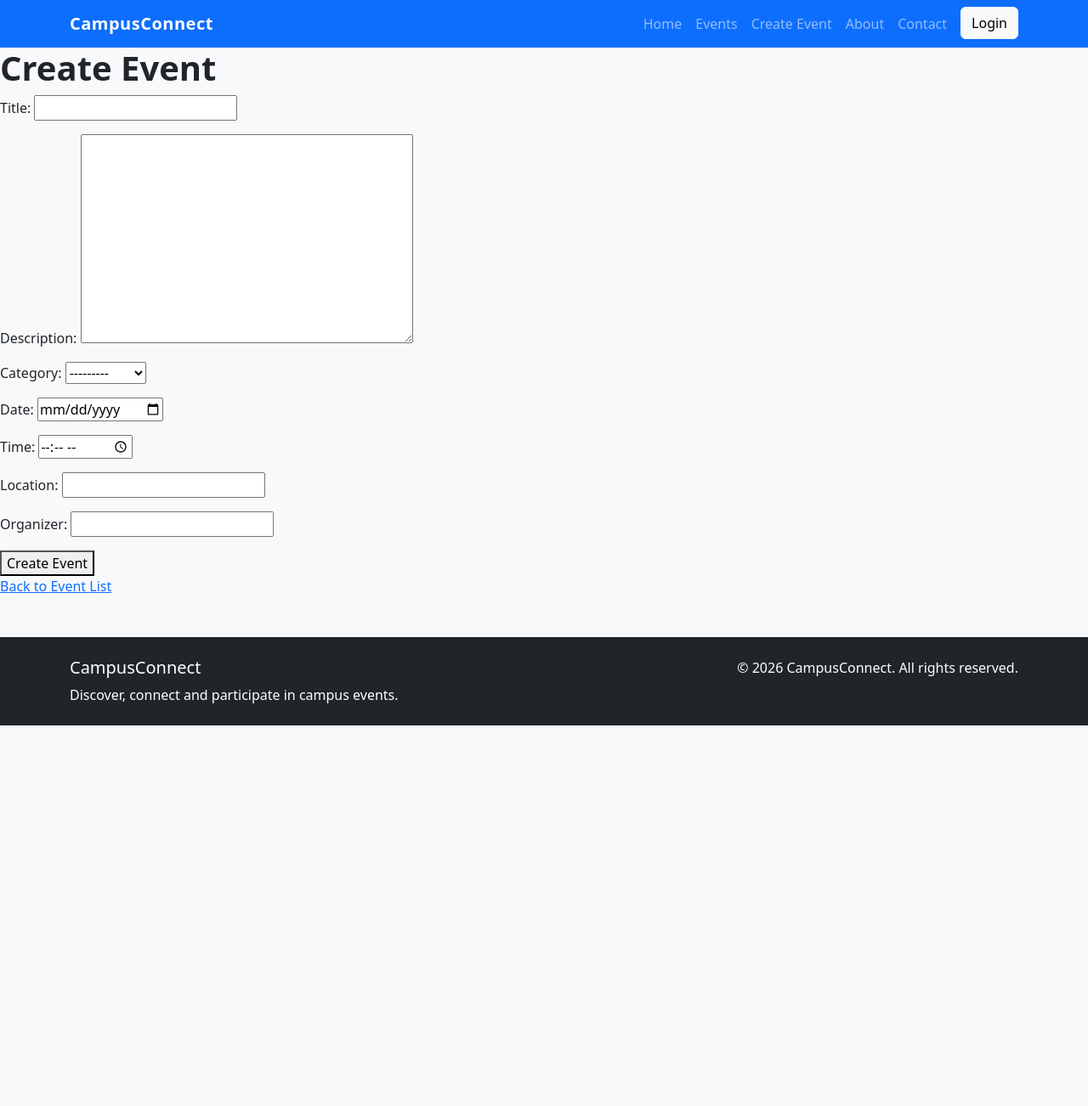
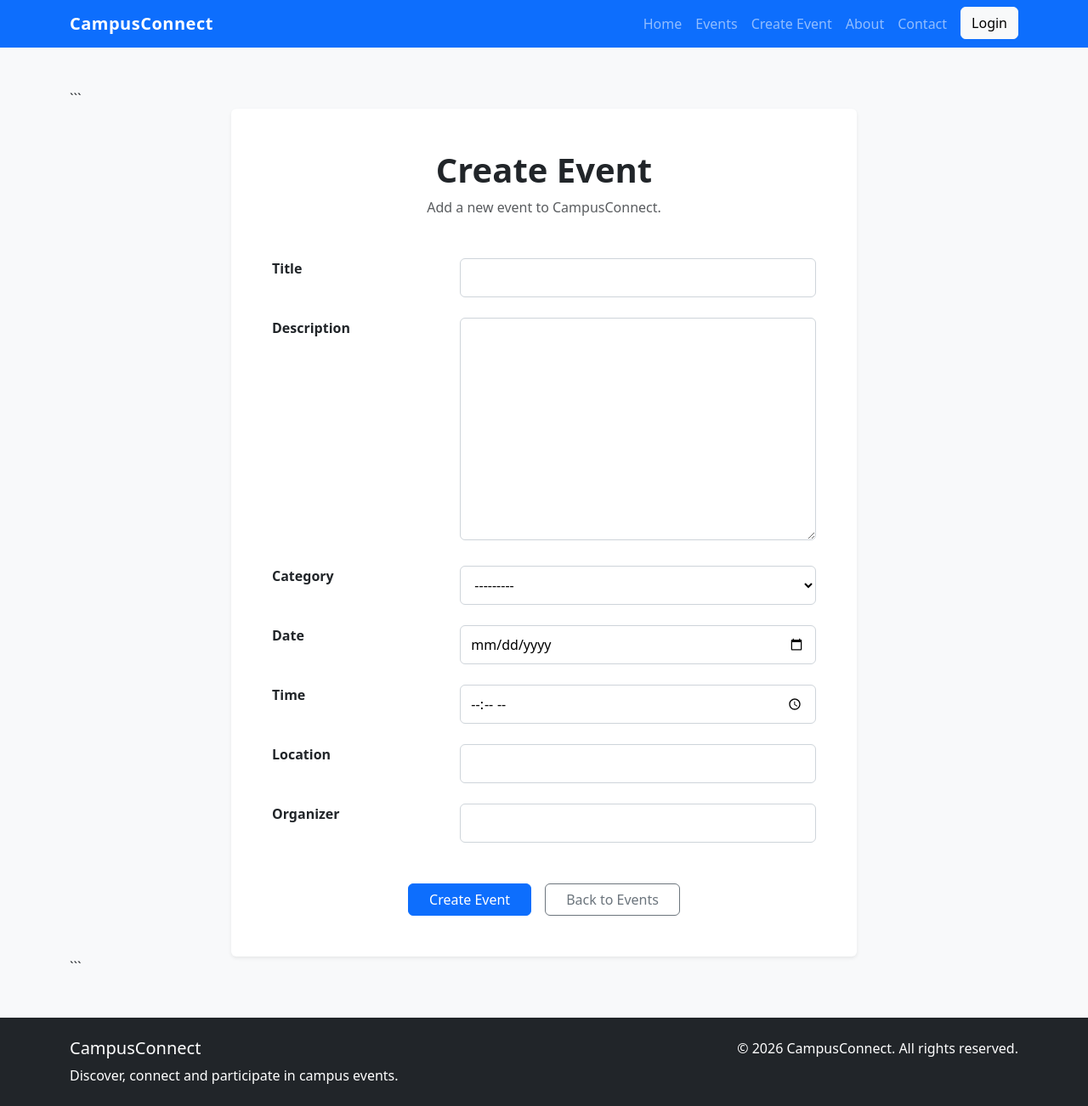
Before and after one commit to jmichael2025/Framework, a Django app: page /events/create/ in a window 1280 px wide. Shown: the whole page at 85% size. Before the commit the page ends 854 px from the top, so only its background shows below. Run offline with Django 5.2, Linux system fonts and the light colour scheme.

Commit message:
Improve create event form styling

````diff
--- a/events/templates/events/create_event.html
+++ b/events/templates/events/create_event.html
@@ -1,11 +1,79 @@
-{%extends 'events/base.html' %}
+{% extends 'events/base.html' %}
 
 {% block content %}
-    <h1>Create Event</h1>
-    <form method="post">
-        {% csrf_token %}
-        {{ form.as_p }}
-        <button type="submit">Create Event</button>
-    </form>
-    <a href="{% url 'event_list' %}">Back to Event List</a>
+
+<div class="container my-5">
+
+```
+<div class="row justify-content-center">
+
+    <div class="col-lg-9 col-xl-8">
+
+        <div class="card shadow-sm border-0">
+
+            <div class="card-body p-4 p-md-5">
+
+                <div class="text-center mb-5">
+                    <h1 class="fw-bold">Create Event</h1>
+                    <p class="text-muted mb-0">
+                        Add a new event to CampusConnect.
+                    </p>
+                </div>
+
+                <form method="post">
+
+                    {% csrf_token %}
+
+                    {% for field in form %}
+
+                        <div class="row mb-4 align-items-start">
+
+                            <div class="col-md-4">
+                                <label for="{{ field.id_for_label }}"
+                                       class="form-label fw-bold">
+                                    {{ field.label }}
+                                </label>
+                            </div>
+
+                            <div class="col-md-8">
+                                {{ field }}
+
+                                {% if field.errors %}
+                                    <div class="text-danger small mt-1">
+                                        {{ field.errors }}
+                                    </div>
+                                {% endif %}
+                            </div>
+
+                        </div>
+
+                    {% endfor %}
+
+                    <div class="d-flex justify-content-center gap-3 mt-5">
+
+                        <button type="submit"
+                                class="btn btn-primary px-4">
+                            Create Event
+                        </button>
+
+                        <a href="{% url 'event_list' %}"
+                           class="btn btn-outline-secondary px-4">
+                            Back to Events
+                        </a>
+
+                    </div>
+
+                </form>
+
+            </div>
+
+        </div>
+
+    </div>
+
+</div>
+```
+
+</div>
+
 {% endblock %}
--- a/static/css/style.css
+++ b/static/css/style.css
@@ -26,3 +26,38 @@ h4 {
 footer {
     margin-top: 60px;
 }
+.form-label {
+color: #212529;
+margin-bottom: 0;
+}
+
+form input,
+form select,
+form textarea {
+width: 100%;
+padding: 10px 12px;
+border: 1px solid #ced4da;
+border-radius: 6px;
+background-color: #fff;
+font-size: 1rem;
+transition: border-color 0.2s ease, box-shadow 0.2s ease;
+}
+
+form textarea {
+min-height: 130px;
+resize: vertical;
+}
+
+form input:focus,
+form select:focus,
+form textarea:focus {
+border-color: #86b7fe;
+outline: none;
+box-shadow: 0 0 0 0.2rem rgba(13, 110, 253, 0.15);
+}
+
+@media (max-width: 767px) {
+.form-label {
+margin-bottom: 8px;
+}
+}
````
